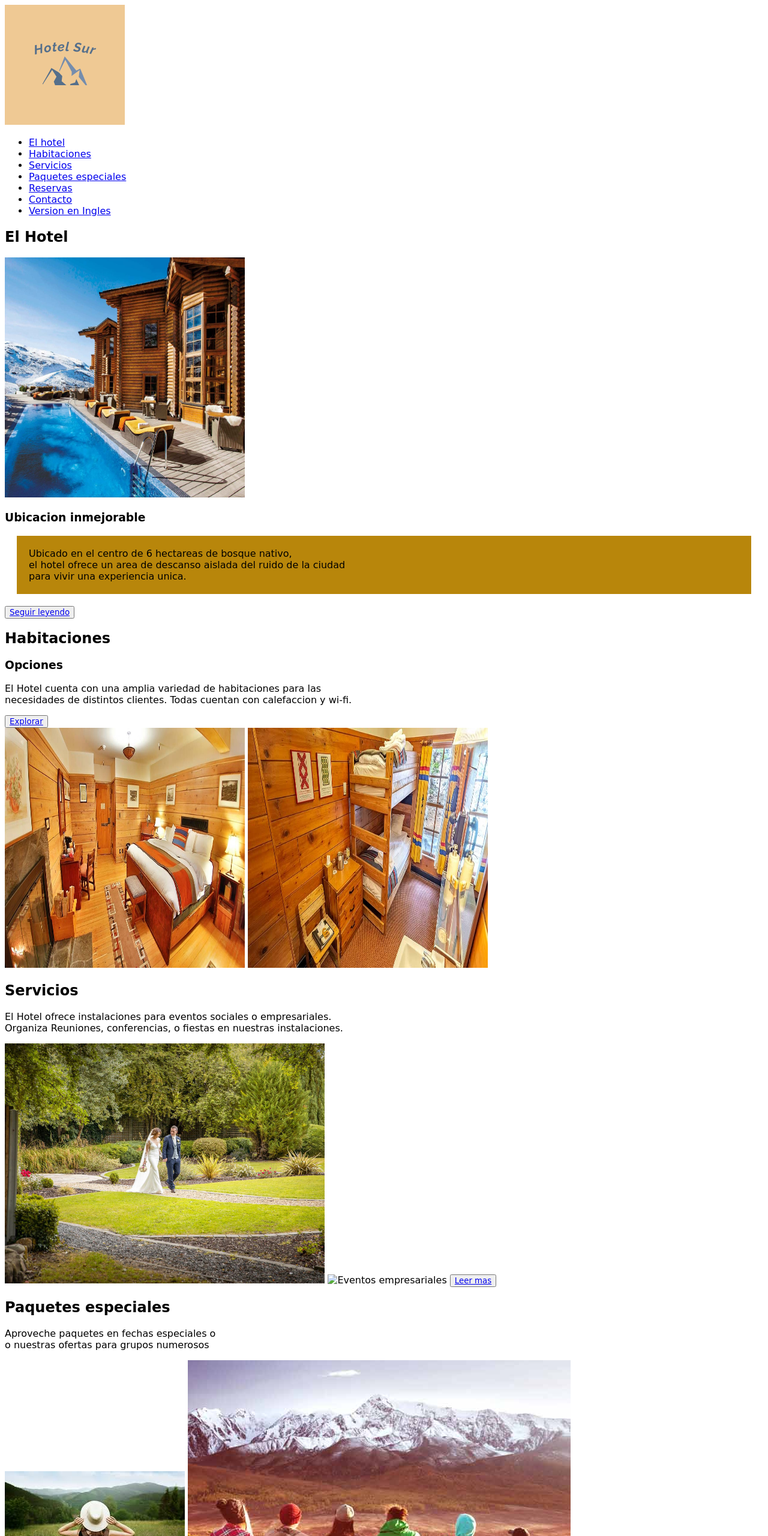
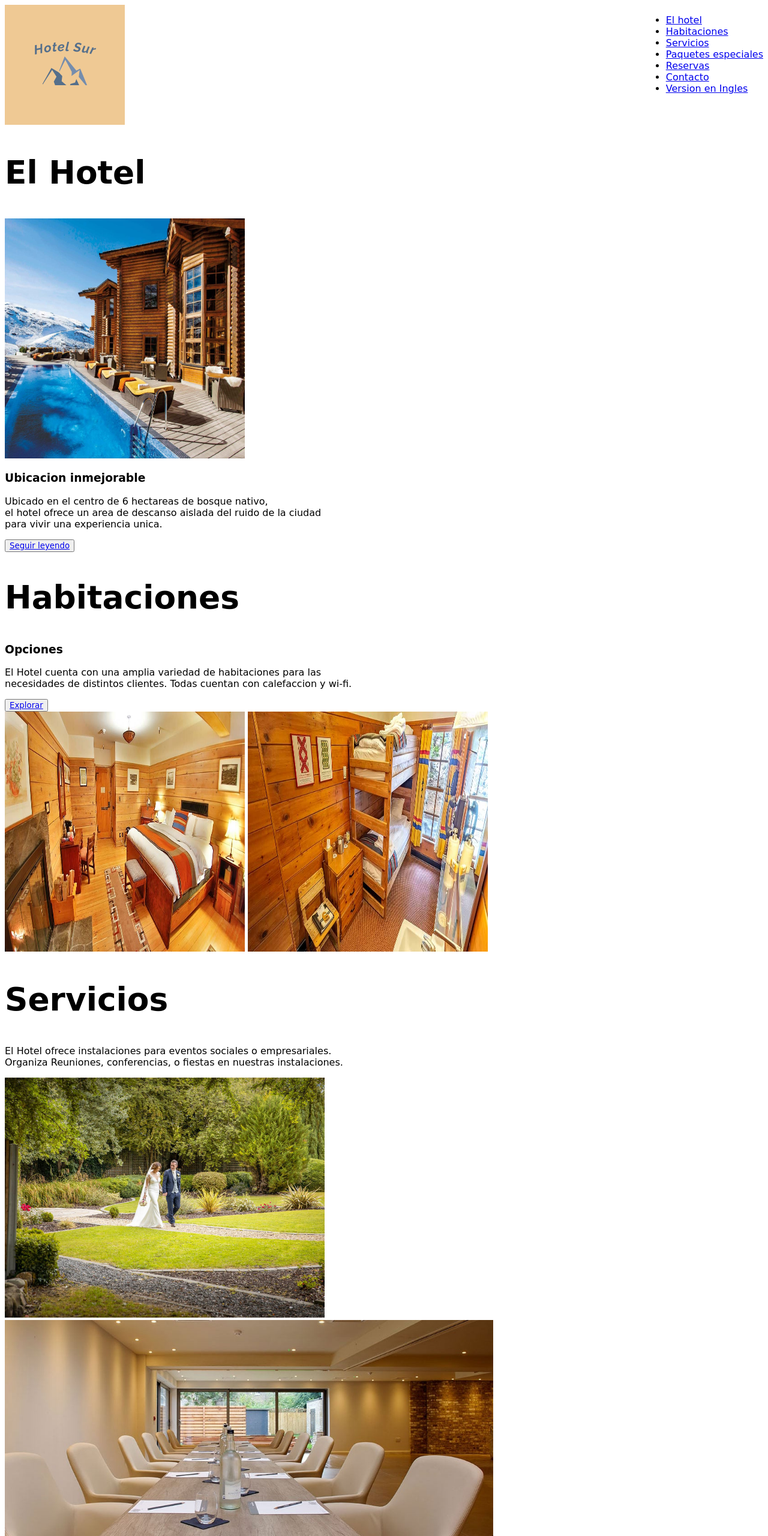
Before and after one commit to juanligorria/Curso-Web, a plain HTML site: page integrador/index.html in a window 1280 px wide. Shown: the top 2560 px of the page at 60% size. Drawn offline with Linux system fonts and the light colour scheme; a web font is replaced by a local one.

Commit message:
mas cambio

```diff
--- a/integrador/index.html
+++ b/integrador/index.html
@@ -12,7 +12,12 @@
 <link href="https://fonts.googleapis.com/css2?family=Babylonica&family=Calligraffitti&family=Ysabeau:wght@1&display=swap" rel="stylesheet">
 
 <style>
-    * {font-family: 'Babylonica', cursive;}
+    * {font-family: 'Babylonica', cursive;
+    }
+    h2 {font-size: 40pt;}
+    nav {float: right;}
+
+
 </style>
 
 </head>
@@ -20,7 +25,7 @@
     <header>
         <img src="../integrador/img/logo.png" alt="Logo del hotel">
         <nav>
-            <ul id="pi">
+            <ul>
                 <li>
                     <a href="#elhotel">El hotel</a>
                 </li>
@@ -53,7 +58,7 @@
         <img src="../integrador/img/el hotel.jpg" width="400" height="400" alt="vista de lejos">
         </div>
         <h3>Ubicacion inmejorable</h3>
-        <p style="padding: 20px; background-color: darkgoldenrod; border: 2px; margin: 20px;">Ubicado en el centro de 6 hectareas de bosque nativo, <br> el hotel ofrece un area de descanso aislada del ruido de la ciudad <br> para vivir una experiencia unica.</p>
+        <p>Ubicado en el centro de 6 hectareas de bosque nativo, <br> el hotel ofrece un area de descanso aislada del ruido de la ciudad <br> para vivir una experiencia unica.</p>
         <div>
             <button>
                 <a href="instalaciones.html">Seguir leyendo</a>
@@ -71,16 +76,14 @@
         </div>
             <img src="../integrador/img/room 2.jpg" alt="habitacion modelo 1" height="400" width="400">
             <img src="../integrador/img/room 3.jpg" alt="habitacion modelo 2" height="400" width="400">
-
-
     </section>
 
     <section id="servicios">
-        <h2>Servicios</h2>
+        <h2>Servicios </h2>
         <p>El Hotel ofrece instalaciones para eventos sociales o empresariales. <br>
         Organiza Reuniones, conferencias, o fiestas en nuestras instalaciones.</p>
         <img src="../integrador/img/marriage.jpg" alt="Eventos sociales" height="400">
-        <img src="../integrador/img/eventosjpg" alt="Eventos empresariales" height="400">
+        <img src="./img/conferences.jpg" alt="Eventos empresariales" height="400">
         <button><a href="servicios.html">Leer mas</a></button>
     </section>
 
```
Also changed, not shown: integrador/habitaciones.html (+21 -4 lines).
